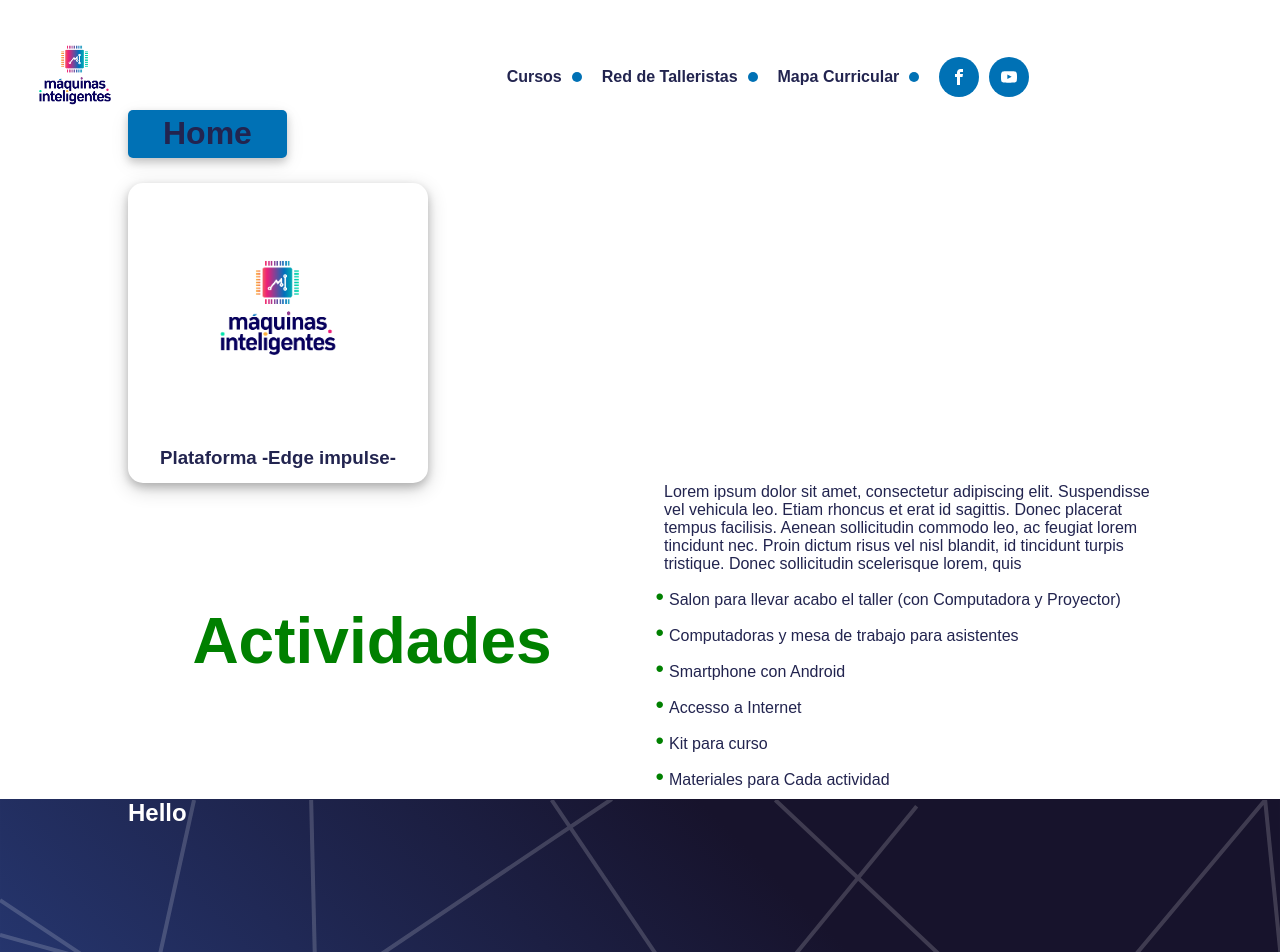
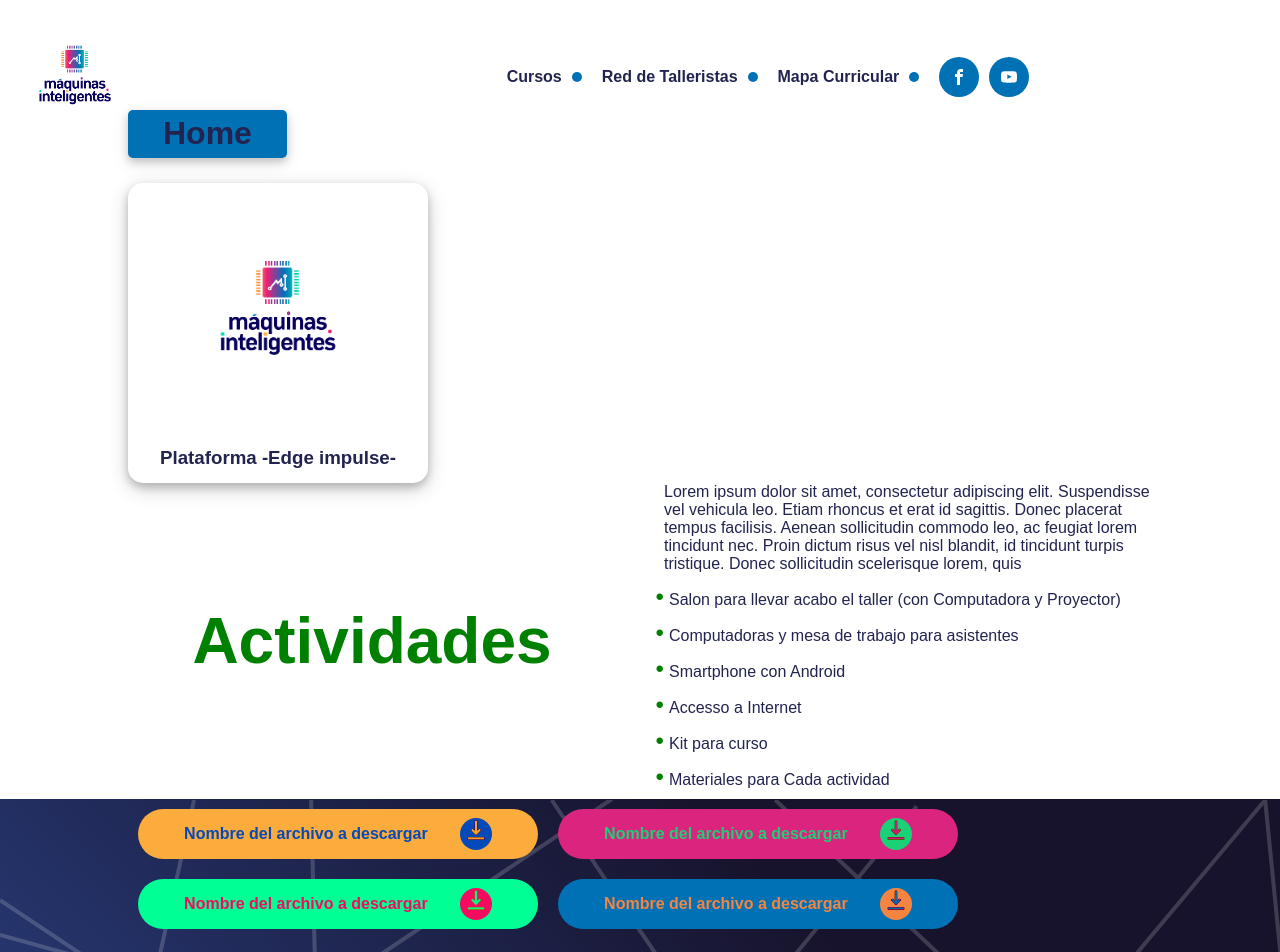
Before and after one commit to ElectronicCats/inteligent_machines, a React (Create React App) app: page /#/ in a window 1280 px wide. Shown: the top 952 px of the page. Built offline with nearby package versions, Linux system fonts and the light colour scheme.

Commit message:
Add down load buttons

```diff
--- /dev/null
+++ b/src/components/Buttons/DownLoadButton.js
@@ -0,0 +1,27 @@
+import React from 'react';
+import { DownloadBtn } from './styles';
+import { string } from 'prop-types';
+import { IconDownload } from '../UI/Icons';
+
+export const DownLoadButton = ({
+  pathToFile,
+  downloadName,
+  label,
+  bgColor,
+}) => {
+  return (
+    <DownloadBtn bgColor={bgColor} href={pathToFile} download={downloadName}>
+      <span>{label}</span>
+      <div>
+        <IconDownload />
+      </div>
+    </DownloadBtn>
+  );
+};
+
+DownLoadButton.propTypes = {
+  pathToFile: string.isRequired,
+  downloadName: string.isRequired,
+  label: string.isRequired,
+  bgColor: string,
+};
--- /dev/null
+++ b/src/components/Buttons/index.js
@@ -0,0 +1,3 @@
+import { DownLoadButton } from './DownLoadButton';
+
+export { DownLoadButton };
--- /dev/null
+++ b/src/components/Buttons/styles.js
@@ -0,0 +1,31 @@
+import styled from 'styled-components';
+
+export const DownloadBtn = styled.a`
+  display: inline-flex;
+  align-items: center;
+  justify-content: space-around;
+  font-weight: bold;
+  width: 400px;
+  height: 50px;
+  margin: 10px;
+  background-color: ${({ bgColor }) =>
+    bgColor ? bgColor : 'var(--highligth)'};
+  border: none;
+  border-radius: 25px;
+  padding: 12px 30px;
+  cursor: pointer;
+
+  span {
+    color: whitesmoke;
+    mix-blend-mode: difference;
+  }
+  div {
+    height: 2rem;
+    text-align: center;
+    background-color: whitesmoke;
+    mix-blend-mode: difference;
+    width: 2rem;
+    border-radius: 50%;
+    font-size: 1.5rem;
+  }
+`;
--- a/src/components/UI/Icons.js
+++ b/src/components/UI/Icons.js
@@ -1,5 +1,6 @@
 import styled from 'styled-components';
 import { ImFacebook, ImYoutube } from 'react-icons/im';
+import { HiDownload } from 'react-icons/hi';
 
 export const IconFaceBgColor = styled(ImFacebook)`
   color: var(--main-bg-color);
@@ -7,3 +8,8 @@ export const IconFaceBgColor = styled(ImFacebook)`
 export const IconYoutubeBgColor = styled(ImYoutube)`
   color: var(--main-bg-color);
 `;
+
+export const IconDownload = styled(HiDownload)`
+  color: white;
+  mix-blend-mode: difference;
+`;
--- a/src/pages/Home/index.js
+++ b/src/pages/Home/index.js
@@ -5,6 +5,7 @@ import { Container, ContainerTitle } from '../../components/UI/Content';
 import { ClassCard } from '../../components/ClassCard';
 import { ExplainCard } from '../../components/ExplainCard';
 import { BlueContainer } from '../../components/BlueContainer';
+import { DownLoadButton } from '../../components/Buttons';
 
 export const Home = () => {
   return (
@@ -34,7 +35,30 @@ export const Home = () => {
         </Container>
 
         <BlueContainer>
-          <h2>Hello</h2>
+          <DownLoadButton
+            pathToFile='/assets/logo_desk.png'
+            downloadName='lodo_inteligent'
+            bgColor='#fbac3d'
+            label='Nombre del archivo a descargar'
+          />
+          <DownLoadButton
+            pathToFile='/assets/logo_desk.png'
+            downloadName='lodo_inteligent'
+            bgColor='#da247e'
+            label='Nombre del archivo a descargar'
+          />
+          <DownLoadButton
+            pathToFile='/assets/logo_desk.png'
+            downloadName='lodo_inteligent'
+            bgColor='#00FF95'
+            label='Nombre del archivo a descargar'
+          />
+          <DownLoadButton
+            pathToFile='/assets/logo_desk.png'
+            downloadName='lodo_inteligent'
+            bgColor='#0071b5'
+            label='Nombre del archivo a descargar'
+          />
         </BlueContainer>
       </section>
     </AppLayout>
```
